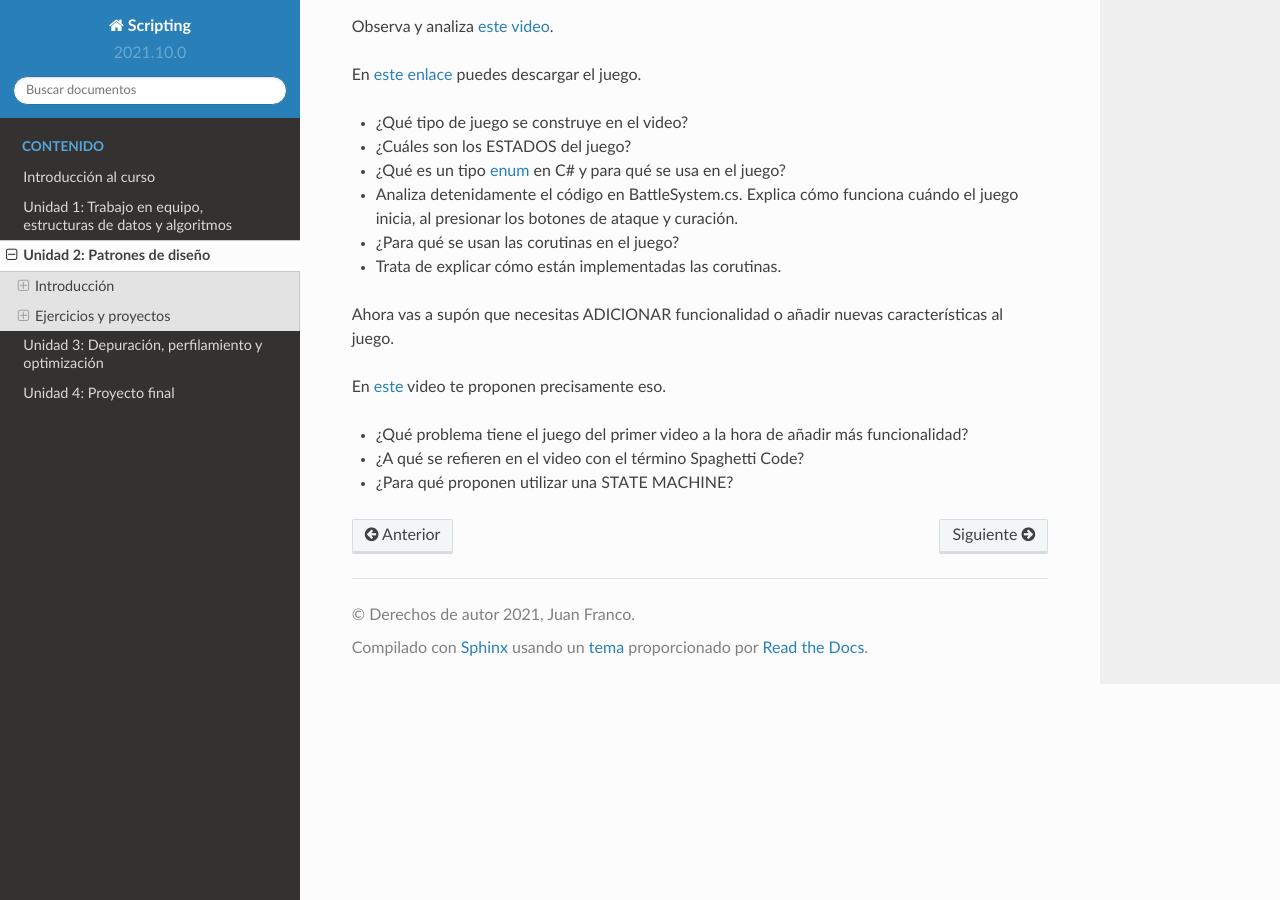
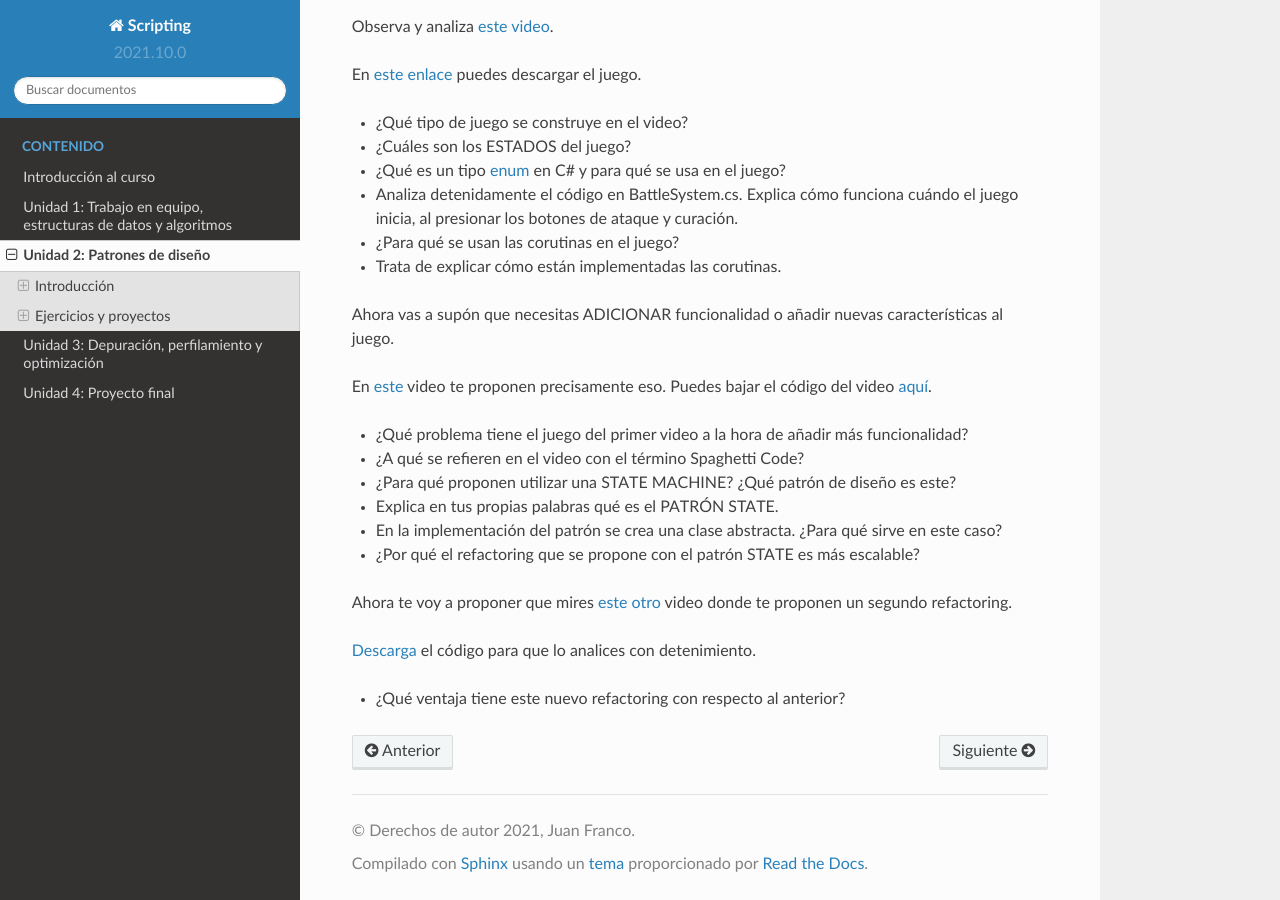
Before and after one commit to juanferfranco/scripting, a Sphinx documentation site: the page built from docs/_unidad2/unidad2.rst, in a window 1280 px wide and 900 px high, scrolled down 3875 px. Built offline with Sphinx 7.4.7 and the Read the Docs theme 2.0.0, drawn with Linux system fonts in a browser that asks for light colours.

Commit message:
Unit2 ex 18 done

```diff
--- a/docs/_unidad2/unidad2.rst
+++ b/docs/_unidad2/unidad2.rst
@@ -230,7 +230,20 @@ Ahora vas a supón que necesitas ADICIONAR funcionalidad o añadir nuevas caract
 al juego.
 
 En `este <https://youtu.be/5PTd0WdKB-4>`__ video te proponen precisamente eso.
+Puedes bajar el código del video `aquí <https://www.patreon.com/posts/32320915>`__.
 
 * ¿Qué problema tiene el juego del primer video a la hora de añadir más funcionalidad?
 * ¿A qué se refieren en el video con el término Spaghetti Code?
-* ¿Para qué proponen utilizar una STATE MACHINE?
+* ¿Para qué proponen utilizar una STATE MACHINE? ¿Qué patrón de diseño es este?
+* Explica en tus propias palabras qué es el PATRÓN STATE.
+* En la implementación del patrón se crea una clase abstracta. ¿Para qué sirve
+  en este caso?
+* ¿Por qué el refactoring que se propone con el patrón STATE es más escalable?
+
+Ahora te voy a proponer que mires `este otro <https://youtu.be/G1bd75R10m4>`__ video donde
+te proponen un segundo refactoring.
+
+`Descarga <https://www.patreon.com/posts/32870529>`__ el código para que lo analices con
+detenimiento.
+
+* ¿Qué ventaja tiene este nuevo refactoring con respecto al anterior?
```
